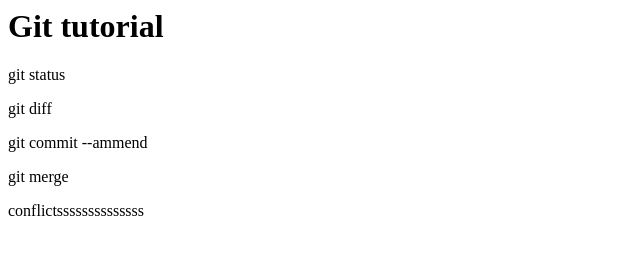
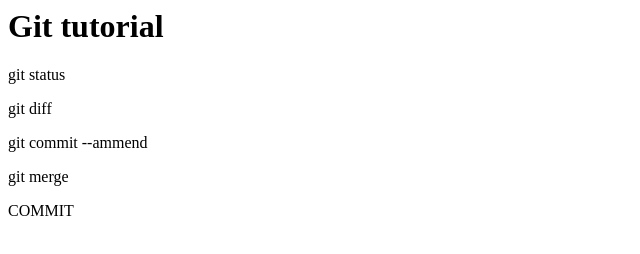
Before and after one commit to imOfficeK1/gitTesting, a plain HTML site: page index.html in a window 1280 px wide. Shown: the full height of the page, 0-640 px from the left. Drawn offline with Linux system fonts and the light colour scheme.

Commit message:
added capital commit

```diff
--- a/index.html
+++ b/index.html
@@ -3,4 +3,4 @@
 <p>git diff</p>
 <p>git commit --ammend</p>
 <p>git merge</p>
-<p>conflictssssssssssssss</p>
+<p> COMMIT</p>
```
